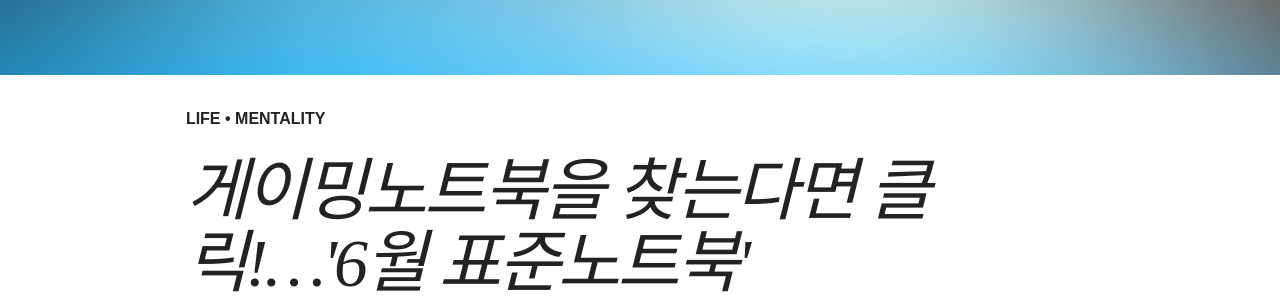
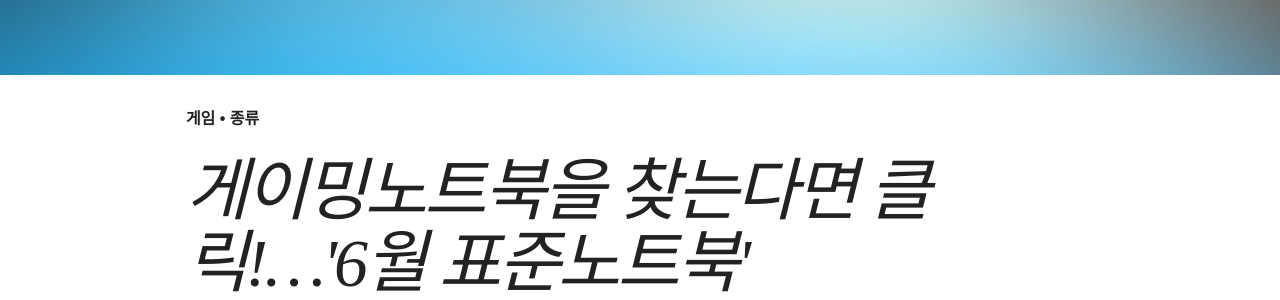
Before and after one commit to kimdj1234/kimdj1234.github.com, a Jekyll site: the page built from _posts/blog/2015-01-28-I_Got_Some_Pizza.md, in a window 1280 px wide and 900 px high. Shown: the part 356-656 px from the top of the window. Built offline with Jekyll 4.4.1, drawn with Linux system fonts in a browser that asks for light colours; nearby versions of some CDN libraries; comment, search, counter and statistics services are not loaded.

Commit message:
Update 2015-01-28-I_Got_Some_Pizza.md

```diff
--- a/_posts/blog/2015-01-28-I_Got_Some_Pizza.md
+++ b/_posts/blog/2015-01-28-I_Got_Some_Pizza.md
@@ -4,7 +4,7 @@ title: "게이밍노트북을 찾는다면 클릭!…'6월 표준노트북'"
 author: me
 excerpt: "미디어잇"
 categories: blog
-tags: [life, mentality]
+tags: [게임,종류]
 modified:
 image:
   feature: so-simple-sample-image-4-small.jpg
```
